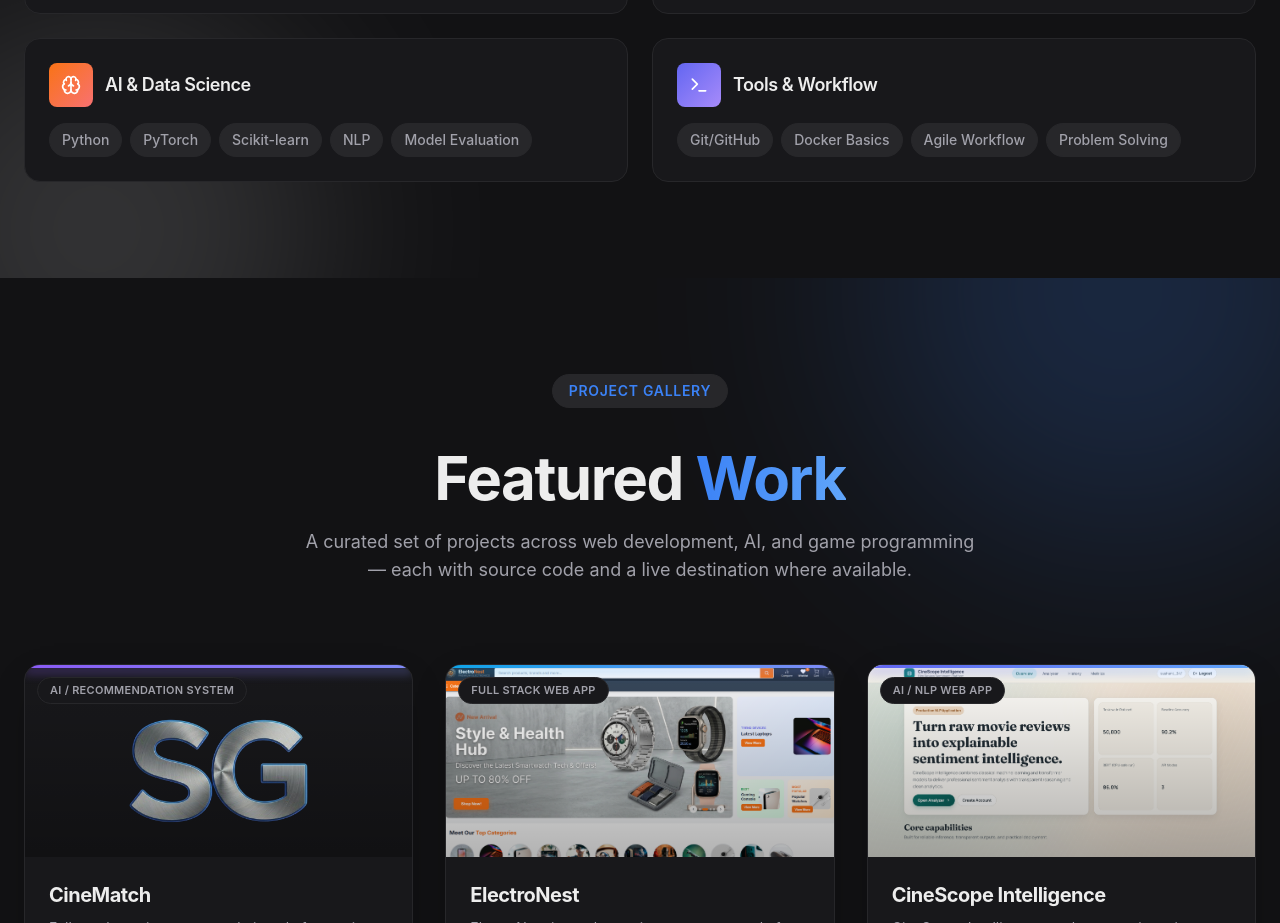
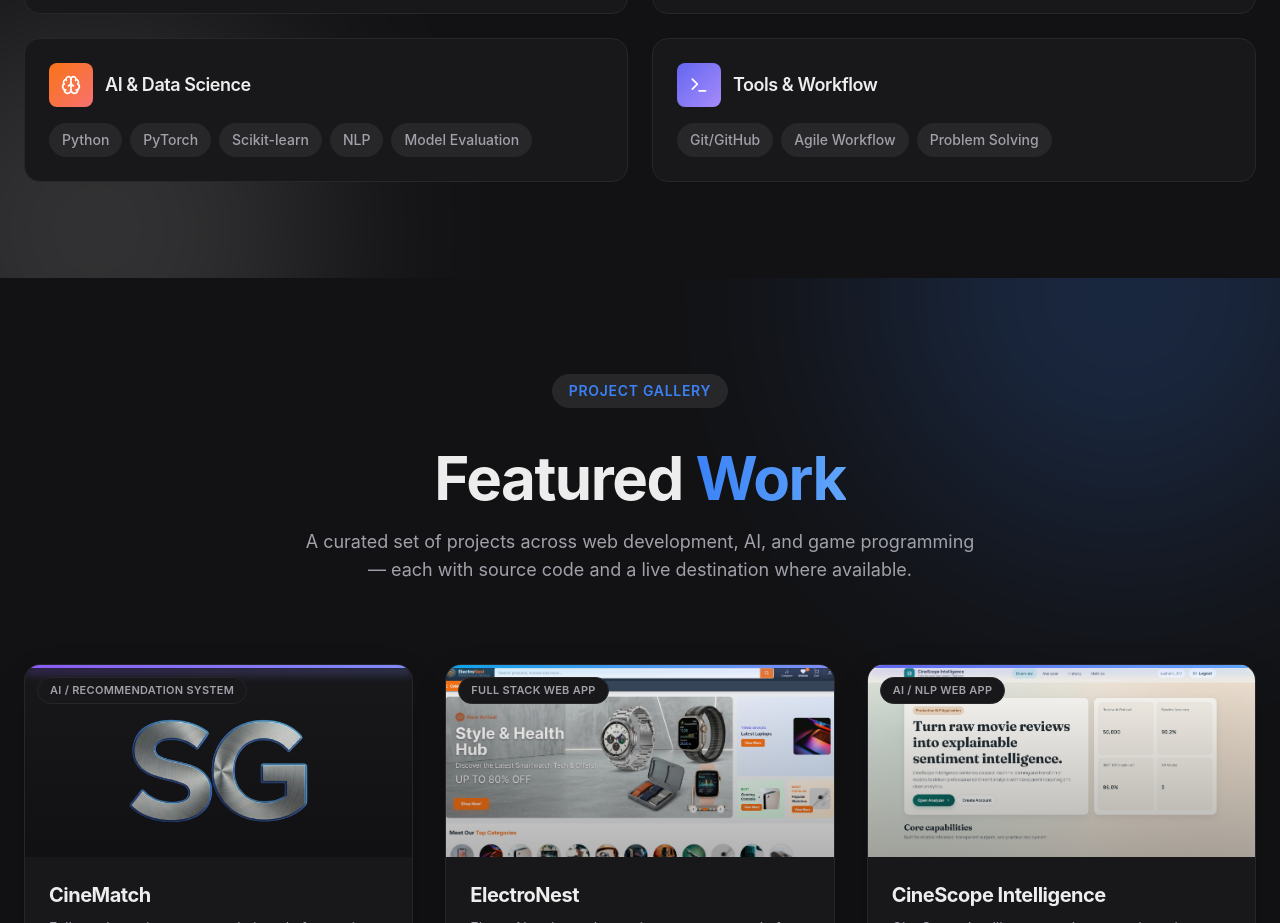
Before and after one commit to sushant347/Portfolio, a React (Create React App) app: page / in a window 1280 px wide. Shown: the part 1774-2697 px from the top of the page. Built offline with nearby package versions, Linux system fonts and the light colour scheme.

Commit message:
Removed Docker Basics from skills to match actual experience

```diff
--- a/src/pages/About.jsx
+++ b/src/pages/About.jsx
@@ -28,7 +28,7 @@ const About = () => {
     {
       title: 'Tools & Workflow',
       icon: <Terminal className="w-5 h-5" />,
-      skills: ['Git/GitHub', 'Docker Basics', 'Agile Workflow', 'Problem Solving'],
+      skills: ['Git/GitHub', 'Agile Workflow', 'Problem Solving'],
       color: 'from-indigo-500 to-violet-400',
       delay: 400,
     },
```
